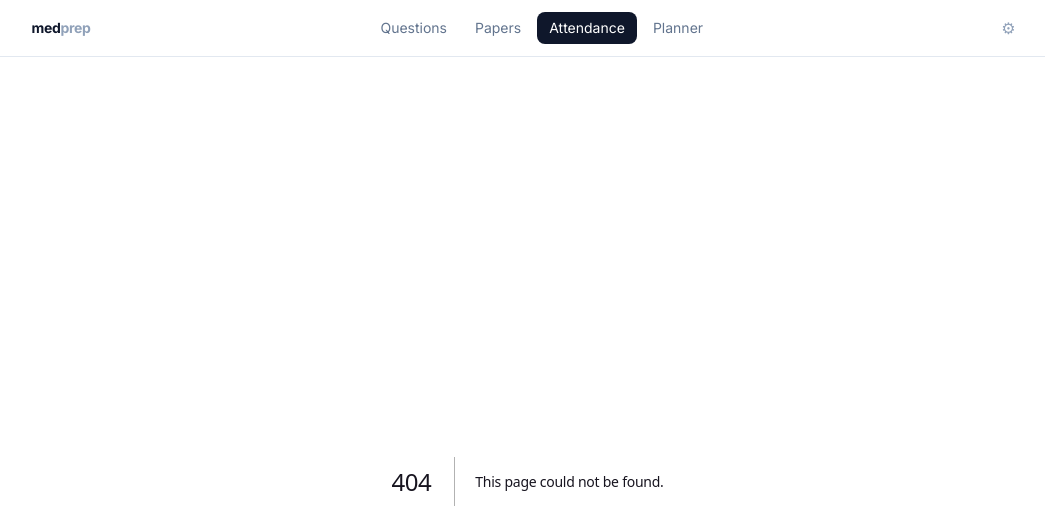
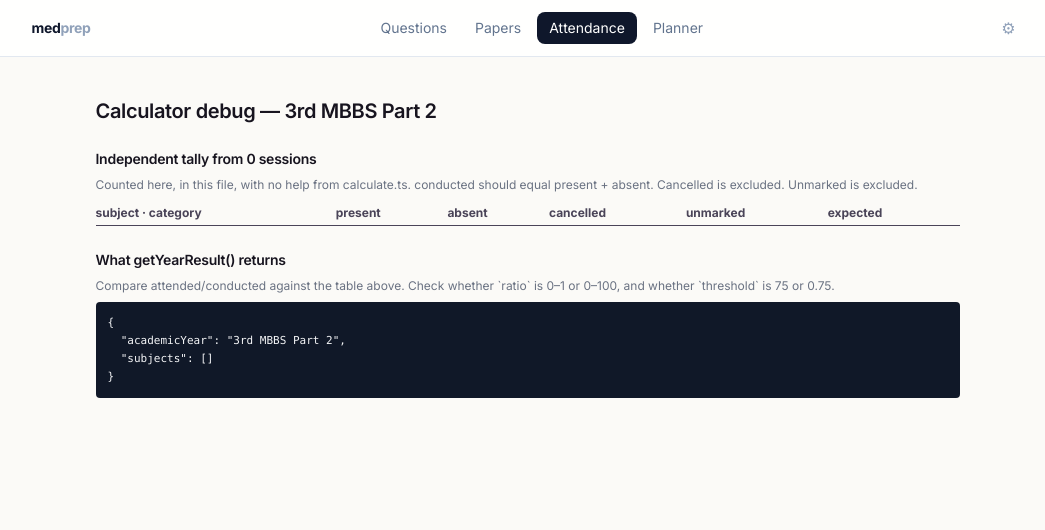
Before and after one commit to Abhidatla203/medprep, a Next.js app: page /attendance/debug in a window 1280 px wide. Before the commit this address had no page. Shown: the top 530 px of the page, without its empty margins (105-1150 px from the left). Built offline with nearby package versions, Linux system fonts and the light colour scheme.

Commit message:
Stop work: attendance rebuild handoff. Rings/marks still broken. Debug page and store/generate trace not done. Fix bugs before any new feature.

```diff
--- /dev/null
+++ b/app/attendance/debug/page.tsx
@@ -0,0 +1,152 @@
+'use client';
+
+// =============================================================================
+// app/attendance/debug/page.tsx
+// -----------------------------------------------------------------------------
+// TEMPORARY. Delete once the calculator is trusted.
+//
+// Prints the raw output of getYearResult() beside the raw sessions that fed it.
+// No formatting, no rounding, no interpretation — the point is to see the
+// numbers the display layer is being handed.
+//
+// ★ WHY THIS EXISTS: three rounds of ring fixes chased a rendering bug that was
+//   never in the renderer. The rings now draw attended/conducted faithfully, so
+//   a full circle means attended === conducted. If that is wrong, it is wrong
+//   upstream. This page makes upstream visible.
+// =============================================================================
+
+import { useEffect, useMemo, useRef, useState } from 'react';
+
+import { getSettings, runMigrations, subscribe } from '../store';
+import { getYearResult } from '../calculate';
+import { generateForWeek } from '../generate';
+import { todayISO } from '@/lib/attendance/datetime';
+import type { ISODate } from '../types';
+
+function toISO(d: Date): ISODate {
+  const y = d.getFullYear();
+  const m = String(d.getMonth() + 1).padStart(2, '0');
+  const day = String(d.getDate()).padStart(2, '0');
+  return `${y}-${m}-${day}`;
+}
+
+function addDays(iso: ISODate, n: number): ISODate {
+  const d = new Date(`${iso}T00:00:00`);
+  d.setDate(d.getDate() + n);
+  return toISO(d);
+}
+
+export default function DebugPage() {
+  const [mounted, setMounted] = useState(false);
+  const [revision, setRevision] = useState(0);
+  const ran = useRef(false);
+
+  useEffect(() => {
+    if (!ran.current) {
+      ran.current = true;
+      try {
+        runMigrations();
+      } catch {
+        /* ignore */
+      }
+    }
+    setMounted(true);
+    return subscribe(() => setRevision((n) => n + 1));
+  }, []);
+
+  const data = useMemo(() => {
+    if (!mounted) return null;
+    void revision;
+
+    const settings = getSettings();
+    const year = settings.currentYear;
+    const today = todayISO();
+
+    // A generous window, so nothing is missed because of week boundaries.
+    const sessions = generateForWeek(year, addDays(today, -28), addDays(today, 7));
+
+    // Independent tally straight off the sessions. If this disagrees with
+    // getYearResult below, the bug is inside calculate.ts and nowhere else.
+    const tally: Record<string, { present: number; absent: number; cancelled: number; unmarked: number }> = {};
+
+    for (const s of sessions) {
+      const key = `${s.subjectName} · ${s.category}`;
+      tally[key] ??= { present: 0, absent: 0, cancelled: 0, unmarked: 0 };
+      const w = Math.max(1, Math.round(s.weight ?? 1));
+
+      if (s.status === 'present') tally[key].present += w;
+      else if (s.status === 'absent') tally[key].absent += w;
+      else if (s.status === 'not-conducted') tally[key].cancelled += w;
+      else tally[key].unmarked += w;
+    }
+
+    return {
+      year,
+      sessionCount: sessions.length,
+      tally,
+      result: getYearResult(year),
+    };
+  }, [mounted, revision]);
+
+  if (!data) return <main className="p-6 text-sm">Loading…</main>;
+
+  return (
+    <main className="mx-auto max-w-4xl space-y-6 p-4 pb-24">
+      <h1 className="text-xl font-semibold">Calculator debug — {data.year}</h1>
+
+      {/* ---- what the sessions actually say ---- */}
+      <section>
+        <h2 className="mb-2 text-sm font-semibold">
+          Independent tally from {data.sessionCount} sessions
+        </h2>
+        <p className="mb-2 text-xs text-gray-500">
+          Counted here, in this file, with no help from calculate.ts.
+          conducted should equal present + absent. Cancelled is excluded.
+          Unmarked is excluded.
+        </p>
+        <table className="w-full border-collapse text-xs">
+          <thead>
+            <tr className="border-b text-left">
+              <th className="py-1 pr-2">subject · category</th>
+              <th className="py-1 pr-2">present</th>
+              <th className="py-1 pr-2">absent</th>
+              <th className="py-1 pr-2">cancelled</th>
+              <th className="py-1 pr-2">unmarked</th>
+              <th className="py-1 pr-2">expected</th>
+            </tr>
+          </thead>
+          <tbody>
+            {Object.entries(data.tally).map(([key, t]) => {
+              const conducted = t.present + t.absent;
+              const pct = conducted > 0 ? ((t.present / conducted) * 100).toFixed(1) : '—';
+              return (
+                <tr key={key} className="border-b">
+                  <td className="py-1 pr-2">{key}</td>
+                  <td className="py-1 pr-2">{t.present}</td>
+                  <td className="py-1 pr-2">{t.absent}</td>
+                  <td className="py-1 pr-2">{t.cancelled}</td>
+                  <td className="py-1 pr-2">{t.unmarked}</td>
+                  <td className="py-1 pr-2 font-semibold">
+                    {t.present}/{conducted} = {pct}%
+                  </td>
+                </tr>
+              );
+            })}
+          </tbody>
+        </table>
+      </section>
+
+      {/* ---- what calculate.ts says ---- */}
+      <section>
+        <h2 className="mb-2 text-sm font-semibold">What getYearResult() returns</h2>
+        <p className="mb-2 text-xs text-gray-500">
+          Compare attended/conducted against the table above. Check whether
+          `ratio` is 0–1 or 0–100, and whether `threshold` is 75 or 0.75.
+        </p>
+        <pre className="overflow-x-auto rounded bg-gray-900 p-3 text-[11px] leading-relaxed text-gray-100">
+          {JSON.stringify(data.result, null, 2)}
+        </pre>
+      </section>
+    </main>
+  );
+}
```
Also changed, not shown: 1 other file (tests, documents, lock files or other folders).
